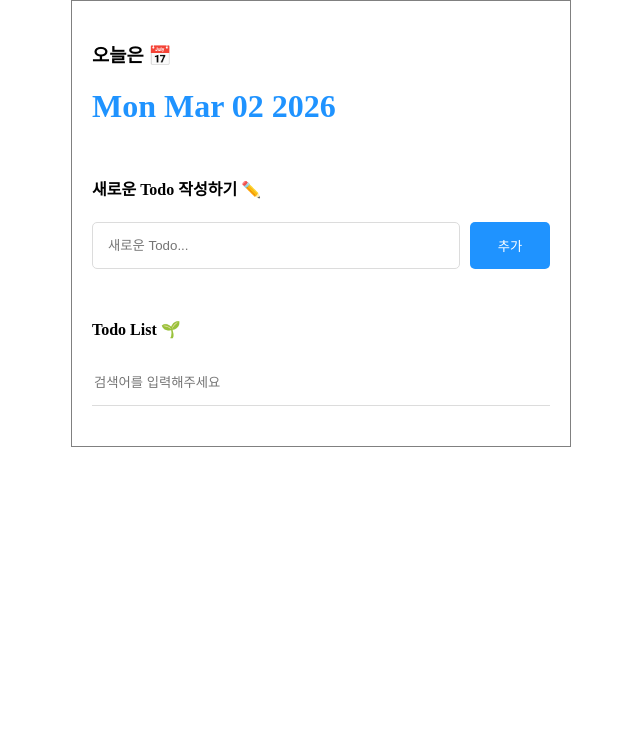
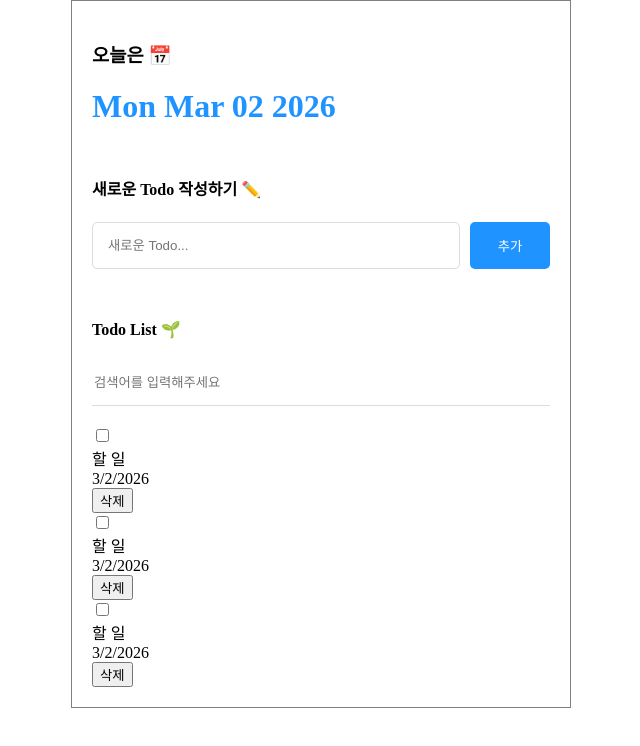
Before and after one commit to gyeonggumun/study_schedule_management, a React (Create React App) app: page / in a window 1280 px wide. Shown: the top 746 px of the page, without its empty margins (319-959 px from the left). Built offline with nearby package versions, Linux system fonts and the light colour scheme.

Commit message:
list에 Item컴포넌트 적용

```diff
--- a/src/component/TodoList.js
+++ b/src/component/TodoList.js
@@ -1,9 +1,15 @@
+import TodoItem from "./TodoItem";
 import "./TodoList.css"
 
 const TodoList = () => {
     return <div className="TodoList">
         <h4>Todo List 🌱</h4>
         <input className="searchbar" placeholder="검색어를 입력해주세요" />
+        <div className="list_wrapper">
+            <TodoItem />
+            <TodoItem />
+            <TodoItem />
+        </div>
     </div>
 };
 
```
